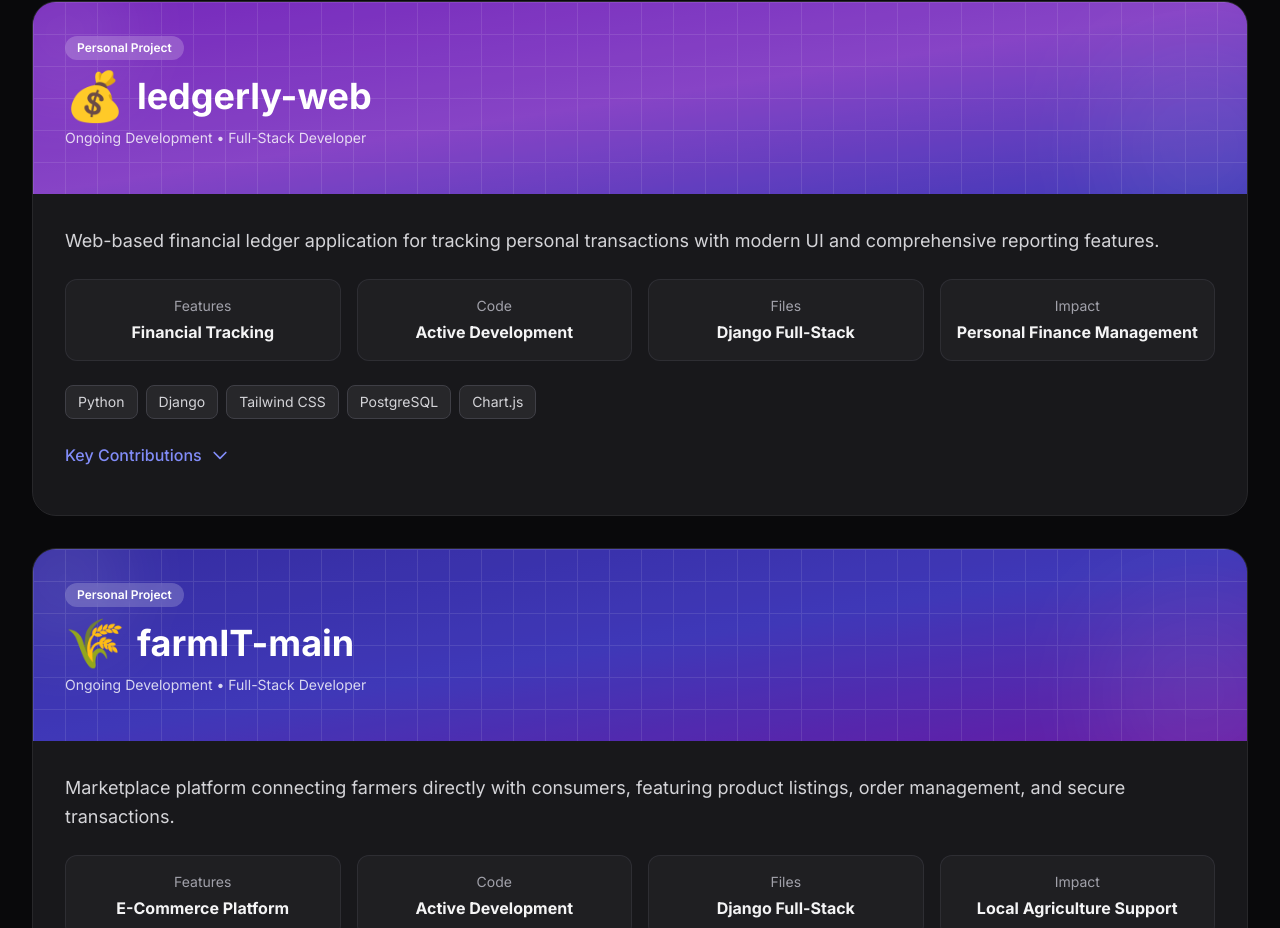
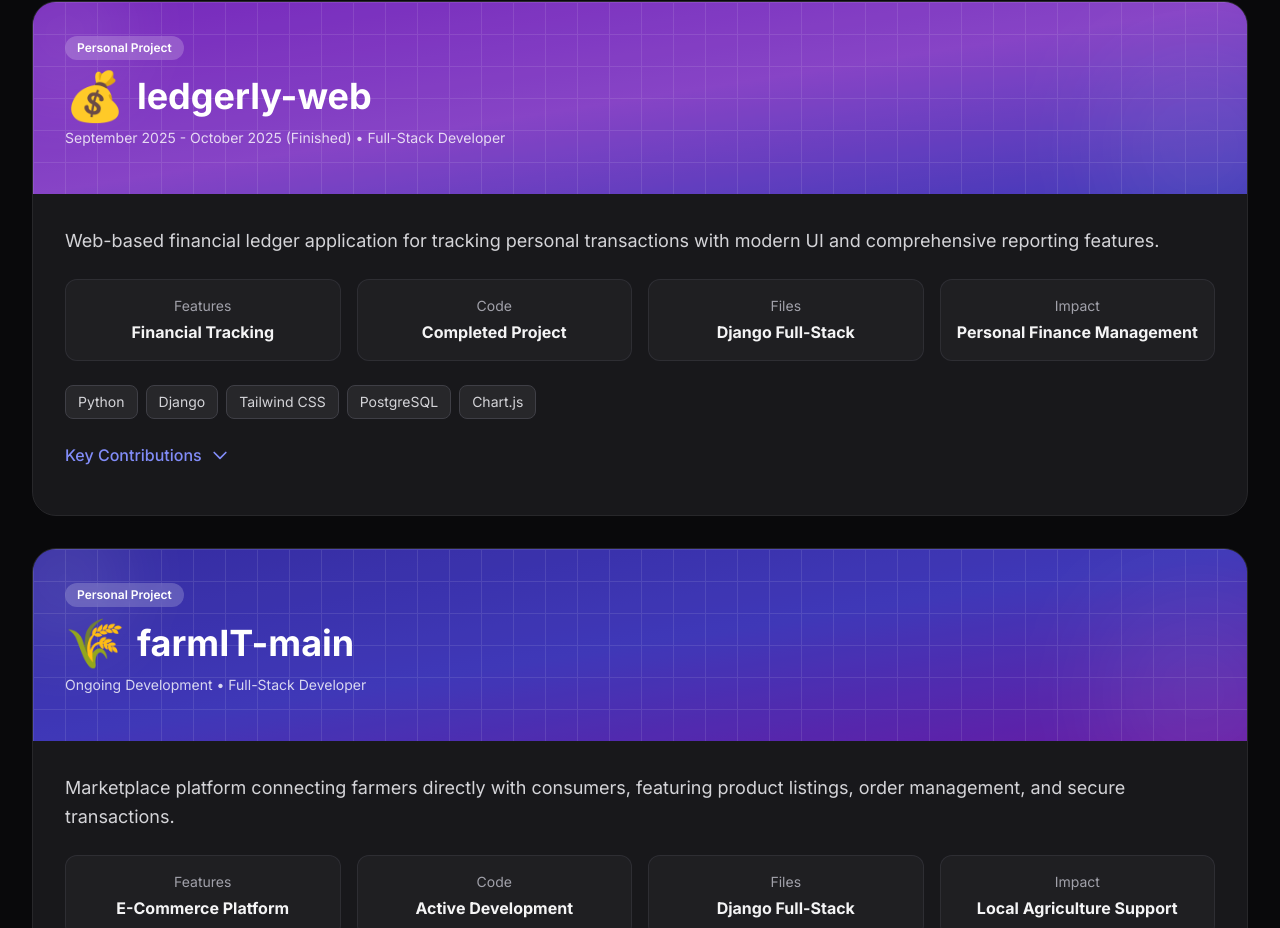
Before and after one commit to Kzu0-afk/judieloppura, a React (Vite) app in the folder portfolio/: page / in a window 1280 px wide. Shown: the part 3694-4622 px from the top of the page. Built offline with nearby package versions, Linux system fonts and the light colour scheme.

Commit message:
11222025_feat(Portfolio): Modified date of employment of ledgerly-web to Sept2025 - Oct2025

```diff
--- a/portfolio/src/components/Contributions.jsx
+++ b/portfolio/src/components/Contributions.jsx
@@ -34,7 +34,7 @@ const Contributions = () => {
     {
       id: 2,
       project: 'ledgerly-web',
-      period: 'Ongoing Development',
+      period: 'September 2025 - October 2025 (Finished)',
       type: 'Personal Project',
       role: 'Full-Stack Developer',
       description: 'Web-based financial ledger application for tracking personal transactions with modern UI and comprehensive reporting features.',
@@ -43,7 +43,7 @@ const Contributions = () => {
       icon: '💰',
       metrics: {
         features: 'Financial Tracking',
-        code: 'Active Development',
+        code: 'Completed Project',
         files: 'Django Full-Stack',
         impact: 'Personal Finance Management'
       },
```
